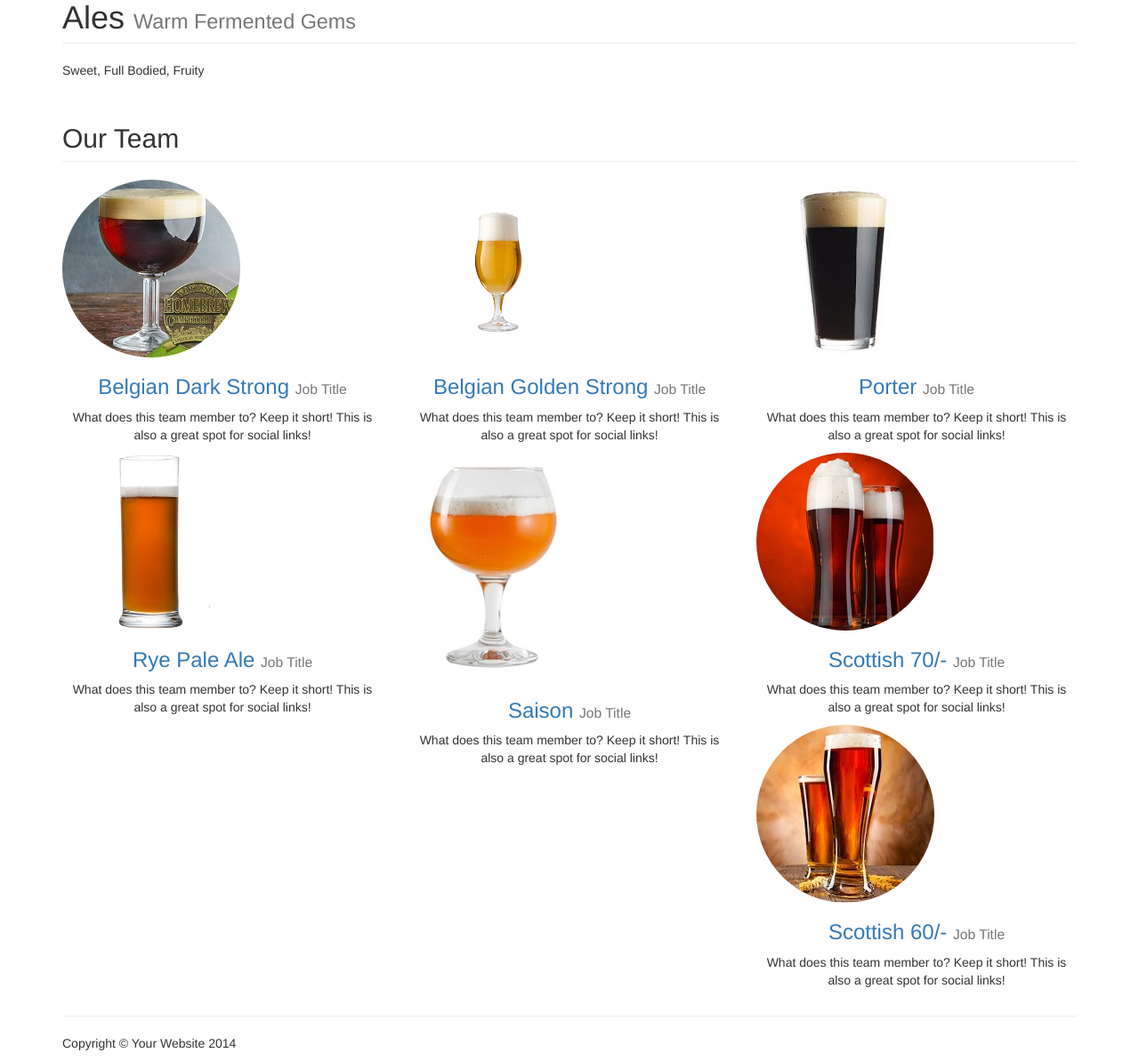
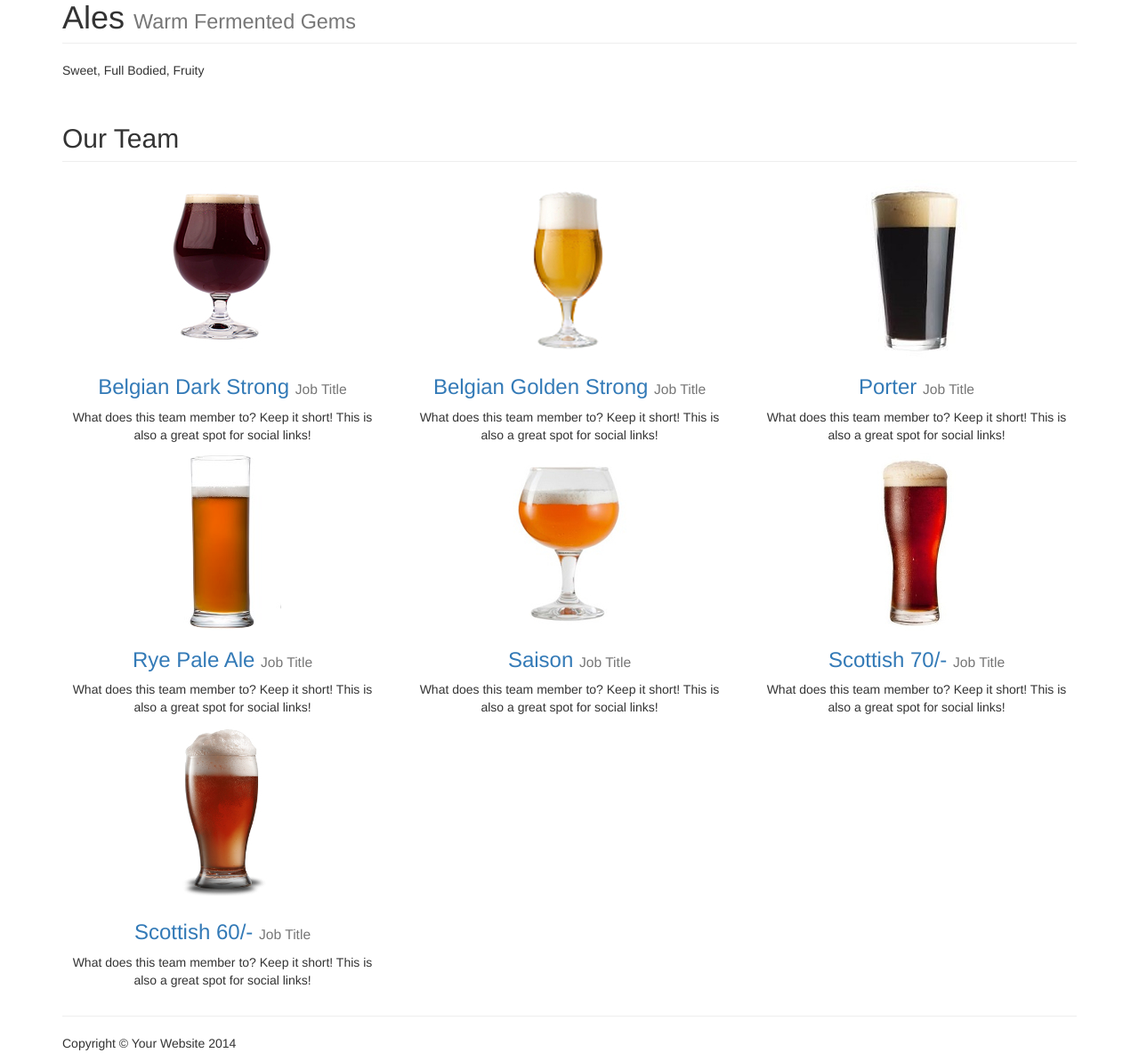
Before and after one commit to bbearce/thegratefulbrauer, a Flask app: page /Ales in a window 1280 px wide. Shown: the part 213-1406 px from the top of the page at 89% size. Run offline with Flask 2, Linux system fonts and the light colour scheme; some libraries are stand-ins or nearby versions.

Commit message:
Resized Images

```diff
--- a/templates/Ales.html
+++ b/templates/Ales.html
@@ -110,49 +110,49 @@
                 <h2 class="page-header">Our Team</h2>
             </div>
             <div class="col-lg-4 col-sm-6 text-center">
-                <img class="img-circle img-responsive img-center" src="../static/img/beer_photos/belgian-dark-strong_200_x_200.jpg" alt="">
+                <img class="img-circle img-responsive center-block" src="../static/img/beer_photos/belgian-dark-strong_200_x_200.jpg" alt="">
                 <h3><a href="/Ales/Belgian_Dark_Strong.html">Belgian Dark Strong</a>
                     <small>Job Title</small>
                 </h3>
                 <p>What does this team member to? Keep it short! This is also a great spot for social links!</p>
             </div>
             <div class="col-lg-4 col-sm-6 text-center">
-                <img class="img-circle img-responsive img-center" src="../static/img/beer_photos/belgian-style-golden-strong-ale_200_x_200.jpg" alt="">
+                <img class="img-circle img-responsive center-block" src="../static/img/beer_photos/belgian-golden-strong_200_x_200.jpg" alt="">
                 <h3><a href="Ales/Belgian_Golden_Strong.html">Belgian Golden Strong</a>
                     <small>Job Title</small>
                 </h3>
                 <p>What does this team member to? Keep it short! This is also a great spot for social links!</p>
             </div>
             <div class="col-lg-4 col-sm-6 text-center">
-                <img class="img-circle img-responsive img-center" src="../static/img/beer_photos/porter_200_x_200.jpg" alt="">
+                <img class="img-circle img-responsive center-block" src="../static/img/beer_photos/porter_200_x_200.jpg" alt="">
                 <h3><a href="Ales/Porter.html">Porter</a>
                     <small>Job Title</small>
                 </h3>
                 <p>What does this team member to? Keep it short! This is also a great spot for social links!</p>
             </div>
             <div class="col-lg-4 col-sm-6 text-center">
-                <img class="img-circle img-responsive img-center" src="../static/img/beer_photos/rye-pale-ale_200_x_200.jpg" alt="">
+                <img class="img-circle img-responsive center-block" src="../static/img/beer_photos/rye-pale-ale_200_x_200.jpg" alt="">
                 <h3><a href="Ales/Rye Pale Ale.html">Rye Pale Ale</a>
                     <small>Job Title</small>
                 </h3>
                 <p>What does this team member to? Keep it short! This is also a great spot for social links!</p>
             </div>
             <div class="col-lg-4 col-sm-6 text-center">
-                <img class="img-circle img-responsive img-center" src="../static/img/beer_photos/saison_200_x_257.jpg" alt="">
+                <img class="img-circle img-responsive center-block" src="../static/img/beer_photos/saison_200_x_200.jpg" alt="">
                 <h3><a href="Ales/Saison.html">Saison</a>
                     <small>Job Title</small>
                 </h3>
                 <p>What does this team member to? Keep it short! This is also a great spot for social links!</p>
             </div>
             <div class="col-lg-4 col-sm-6 text-center">
-                <img class="img-circle img-responsive img-center" src="../static/img/beer_photos/scottish_70_200_x_200.jpg" alt="">
+                <img class="img-circle img-responsive center-block" src="../static/img/beer_photos/scottish-70_200_x_200.jpg" alt="">
                 <h3><a href="Ales/Scottish_70.html">Scottish 70/-</a>
                     <small>Job Title</small>
                 </h3>
                 <p>What does this team member to? Keep it short! This is also a great spot for social links!</p>
             </div>
             <div class="col-lg-4 col-sm-6 text-center">
-                <img class="img-circle img-responsive img-center" src="../static/img/beer_photos/scottish_60_200_x_200.jpg" alt="">
+                <img class="img-circle img-responsive center-block" src="../static/img/beer_photos/scottish-60_200_x_200.jpg" alt="">
                 <h3><a href="Ales/Scottish_60.html">Scottish 60/-</a>
                     <small>Job Title</small>
                 </h3>
```
Also changed, not shown: templates/Lagers.html (+5 -5 lines), static/img/beer_photos/altbier_110_x_165.jpg (deleted), static/img/beer_photos/altbier_200_x_200.jpg (added), static/img/beer_photos/altbier_200_x_300.jpg (deleted), static/img/beer_photos/belgian-dark-strong_200_x_200.jpg, static/img/beer_photos/belgian-golden-strong_200_x_200.jpg (added), static/img/beer_photos/belgian-style-golden-strong-ale_200_x_200.jpg (deleted), static/img/beer_photos/berliner-weisse_200_x_200.jpg (added), static/img/beer_photos/berliner-weisse_225_200.jpg (deleted), static/img/beer_photos/bock_200_x_200.jpg (added), static/img/beer_photos/bock_200_x_300.jpg (deleted), static/img/beer_photos/kolsch_200_x_200.jpg, static/img/beer_photos/saison_200_x_200.jpg (added), static/img/beer_photos/saison_200_x_257.jpg (deleted), 4 more files.
